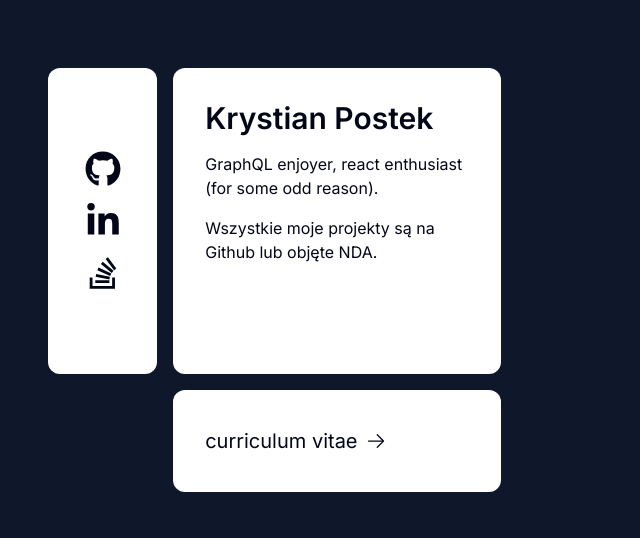
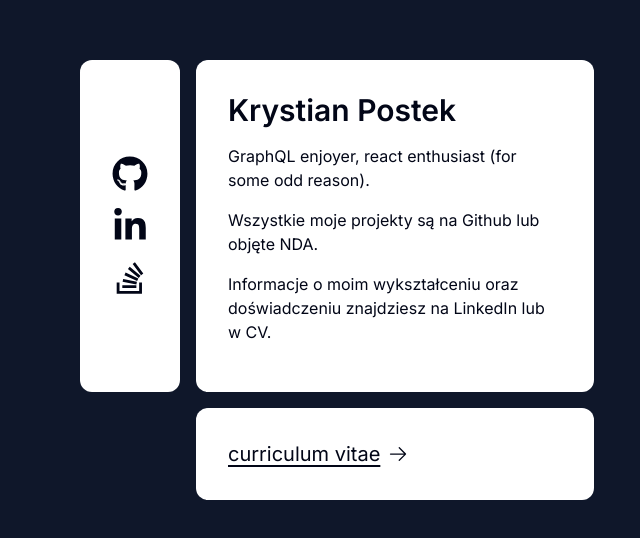
Before and after one commit to kpostekk/cv.next, a Next.js app: page / in a window 1280 px wide. Shown: the part 120-658 px from the top of the page, without its empty margins (303-943 px from the left). Built offline with nearby package versions, Linux system fonts and the light colour scheme.

Commit message:
fix: minor ui changes

```diff
--- a/app/page.tsx
+++ b/app/page.tsx
@@ -21,7 +21,7 @@ export default function Home() {
   return (
     <main className="h-screen">
       <div className="grid place-items-center h-full">
-        <div className="grid grid-cols-[1fr_3fr_1fr] grid-rows-[3fr_1fr] place-items-center place-content-center text-slate-950 h-[calc(90px_*_4_+_4rem)] w-[calc(90px_*_5_+_8rem)] gap-4">
+        <div className="grid grid-cols-[1fr_4fr] grid-rows-[3fr_1fr] place-items-center place-content-center text-slate-950 h-[calc(90px_*_4_+_4rem)] w-[calc(90px_*_5_+_4rem)] gap-4">
           <div className="bg-white p-8 w-full h-full rounded-xl overflow-clip grid gap-4 place-content-center">
             {/* contact buttons */}
             <ContactButton
@@ -41,15 +41,14 @@ export default function Home() {
             <h2 className="font-semibold text-3xl">Krystian Postek</h2>
             <p className="my-4">GraphQL enjoyer, react enthusiast (for some odd reason).</p>
             <p className="my-4">Wszystkie moje projekty są na Github lub objęte NDA.</p>
+            <p className="my-4">Informacje o moim wykształceniu oraz doświadczeniu znajdziesz na LinkedIn lub w CV.</p>
           </div>
-          <div />
-          {/* spacer */}
           <div />
           {/* spacer */}
           <div className="bg-white p-8 w-full h-full rounded-xl flex items-center">
             <Link href={"/cv"}>
               <div className="flex items-center gap-2 hover:gap-6 duration-100 ease-in-out text-xl">
-                <span>curriculum vitae</span>
+                <span className="underline underline-offset-4">curriculum vitae</span>
                 <HiArrowRight />
               </div>
             </Link>
```
